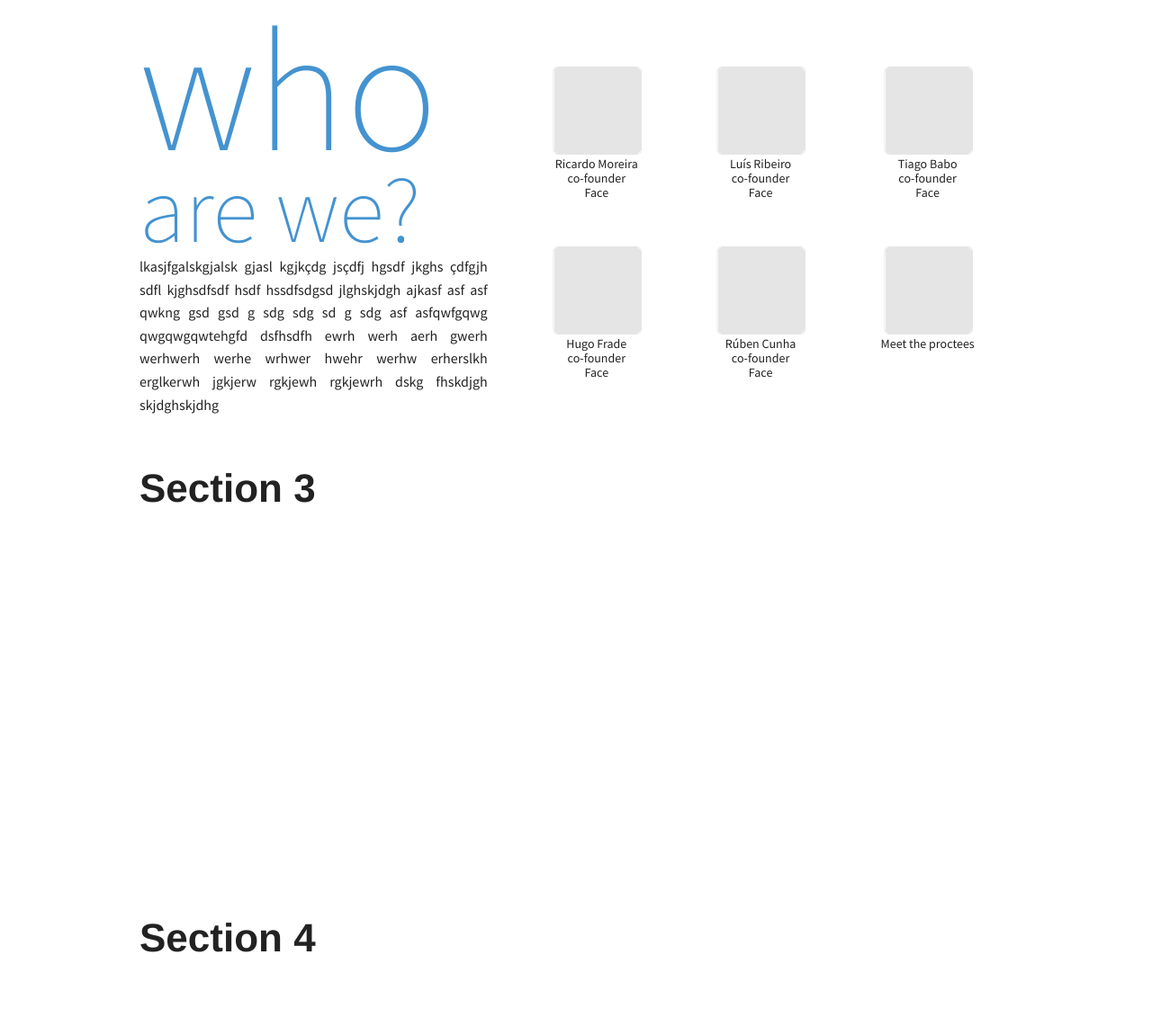
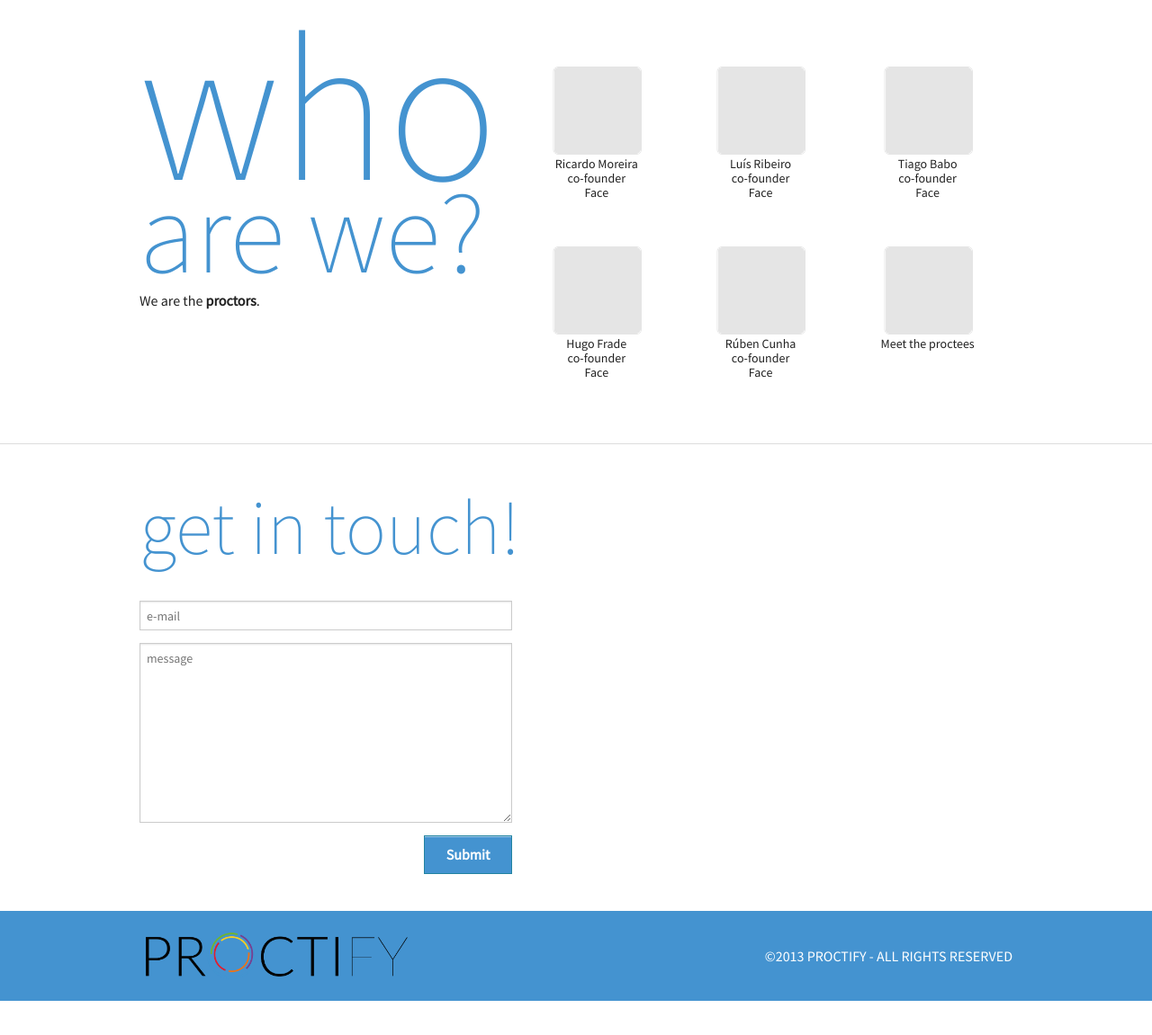
Before and after one commit to tiagobabo/proctify-website, a plain HTML site: page index.html in a window 1280 px wide. Shown: the part 627-1778 px from the top of the page at 90% size. After the commit the page ends 1740 px from the top, so only its background shows below. Drawn offline with Linux system fonts and the light colour scheme; a web font is replaced by a local one.

Commit message:
Adds new version

```diff
--- a/css/foundation.css
+++ b/css/foundation.css
@@ -1232,7 +1232,7 @@ blockquote p {
   padding-bottom: 0.8125em;
   padding-left: 1.5em;
   font-size: 1em;
-  background-color: #2ba6cb;
+  background-color: rgb(68, 147, 208);
   border-color: #2284a1;
   color: white; }
   .button:hover, .button:focus {
--- a/css/index.css
+++ b/css/index.css
@@ -1,5 +1,3 @@
-@import url(http://fonts.googleapis.com/earlyaccess/amiri.css);
-
 body {
 	font-family: 'Source Sans Pro', sans-serif;
 	-webkit-font-smoothing: antialiased;
@@ -24,11 +22,13 @@ header {
 
 .standardNav ul
 {
+	background-color: rgba(255,255,255,0.5);
 	height: 100px;
 	line-height: 100px;
 	margin: 0;
 	padding: 0;
 	list-style-type: none;
+	margin-bottom: 20px;
 }
 
 .standardNav ul li {
@@ -49,6 +49,7 @@ header {
 
 .standardNav li a{
 	padding: 8px;
+	background-color: white;
 }
 
 .section {
@@ -59,6 +60,7 @@ header {
 	height: 500px;
 	background-image:url('../img/sameiro.jpg');
 	background-position:center;
+	background-repeat:no-repeat;
 }
 
 .social {
@@ -77,7 +79,53 @@ header {
 #slogan {
 	padding: 20px;
 	background:rgba(255,255,255,0.7);
-	font-size: 45pt;
+	font-size: 1.2em;
+	text-rendering: optimizeLegibility;
+	font-weight: 300;
+}
+
+#who {
+	color: rgb(68, 147, 208);
+	font-size: 6em;
+	font-weight: 200;
+	text-rendering: optimizeLegibility;
+}
+
+#arewe {
+	margin-top: -40px;
+	color: rgb(68, 147, 208);
+	font-size: 3.05em;
+	font-weight: 200;
+	text-rendering: optimizeLegibility;
+}
+
+#touch {
+	color: rgb(68, 147, 208);
+	font-size: 64pt;
+	font-weight: 200;
+	text-rendering: optimizeLegibility;
+	margin-bottom: 40px;
+}
+
+#message {
+	height: 200px;
+}
+@media only screen and (min-width: 48em) {
+	#slogan {
+		font-size: 3.2em;
+	}
+	#who {
+		font-size: 173pt;
+	}
+	#arewe {
+		font-size: 96pt;
+	}
+}
+
+#slogan small {
+	padding: 20px;
+	background:rgba(255,255,255,0.7);
+	font-size: 1.2em;
 	font-weight: 300;
 }
 
@@ -91,12 +139,12 @@ header {
 	font-weight:bold;
 }
 
-#logo {
+.logo {
 	height: 100px;
 	background-image: url('../img/logo.png');
 	background-repeat:no-repeat;
-	background-size:60%;
-	background-position:left;
+	background-size:100%;
+	background-position:center;
 }
 
 #blue {
@@ -127,19 +175,20 @@ header {
 	text-align: top;
 }
 
-#who {
-	color: rgb(68, 147, 208);
-	font-size: 144pt;
-	font-weight: 200;
-}
-
-#arewe {
-	margin-top: -15px;
-	color: rgb(68, 147, 208);
-	font-size: 78pt;
-	font-weight: 200;
-}
-
 p {
 	text-align:justify;
 }
+
+#footer {
+	height: 100px;
+	background-color: rgb(68, 147, 208);
+}
+
+#credits {
+	line-height: 100px;
+	color: white;
+}
+
+.button-right {
+	float: right;
+}
--- a/index.html
+++ b/index.html
@@ -20,18 +20,18 @@
 <body>
 	<header>
 		<div class="row">
-			<div class="large-6 columns">
+			<div class="large-4 columns">
 				<a href="#">
-					<div id="logo">
+					<div class="logo">
 					</div>
 				</a>
 			</div>
 			<div class="large-6 columns right">
 				<div id="nav" class="standardNav">
 					<ul>
-						<li id="start"><a href="#"></a></li>
+						<li id="start"><a href="#" style="background-color: white"></a></li>
 						<li><a href="#">who we are?</a></li>
-						<li><a href="#">what we do?</a></li>
+						<!-- <li><a href="#">what we do?</a></li> -->
 						<li><a href="#">get in touch!</a></li>
 					</ul>
 				</div>
@@ -56,7 +56,7 @@
 				<div class="row">
 					<div class="large-12 columns">
 						<div id="slogan">
-							<span id="blue">STIMULATING</span> AND <span id="blue">EDUCATING</span> <span id="blue">ENTREPRENEURSHIP</span> IN PENAFIEL.
+							<span id="blue">STIMULATE</span> AND <span id="blue">EDUCATE</span> <span id="blue">ENTREPRENEURSHIP</span> IN PENAFIEL.
 						</div>
 					</div>
 				</div>
@@ -67,7 +67,7 @@
 				<div class="large-5 columns">
 					<div id="who">who</div>
 					<div id="arewe">are we?</div>
-					<p>lkasjfgalskgjalsk gjasl kgjkçdg jsçdfj hgsdf jkghs çdfgjh sdfl kjghsdfsdf hsdf hssdfsdgsd jlghskjdgh ajkasf asf asf qwkng  gsd gsd g sdg sdg sd g sdg asf asfqwfgqwg qwgqwgqwtehgfd dsfhsdfh ewrh werh aerh gwerh werhwerh werhe wrhwer hwehr werhw erherslkh erglkerwh jgkjerw rgkjewh rgkjewrh dskg fhskdjgh skjdghskjdhg</p>
+					<p>We are the <b>proctors</b>.</p>
 				</div>
 				<div class="large-7 columns">
 					<table id="team">
@@ -111,17 +111,45 @@
 				</div>
 			</div>
 		</div>
+		<hr/>
 		<div class="section two">
 			<div class="row">
-				<div class="large-12 columns">
-					<h1>Section 3</h1>
+				<div class="large-8 columns">
+					<div id="touch">get in touch!</div>
+					<form>
+        				<div class="row">
+							<div class="large-8 columns">
+								<input type="text" placeholder="e-mail" >
+							</div>
+						</div>
+						<div class="row">
+							<div class="large-8 columns">
+								<textarea type="text" placeholder="message" id="message"></textarea>
+							</div>
+						</div>
+						<div class="row">
+							<div class="large-8 columns">
+								<a href="#" class="button button-right">Submit</a>
+							</div>
+						</div>
+
+					</form>
+				</div>
+				<div class="large-4 columns">
 				</div>
 			</div>
 		</div>
-		<div class="section two">
+		<div id="footer">
 			<div class="row">
-				<div class="large-12 columns">
-					<h1>Section 4</h1>
+			<div class="large-4 columns">
+				<a href="#">
+					<div class="logo">
+					</div>
+				</a>
+			</div>
+			<div class="large-8 columns right">
+				<div id="credits">
+				©2013 PROCTIFY - ALL RIGHTS RESERVED
 				</div>
 			</div>
 		</div>
--- a/js/index.js
+++ b/js/index.js
@@ -6,8 +6,10 @@ $(document).ready(function(){
 		scrollOffset: -100 //#main margin
 	});
 
-	$('#logo').click(function() {
+	$('.logo').click(function() {
 		$('#start').children()[0].click();
 	});
 
+	$($('.standardNav ul').children()[0]).css('background-color', 'white');
+
 });
```
